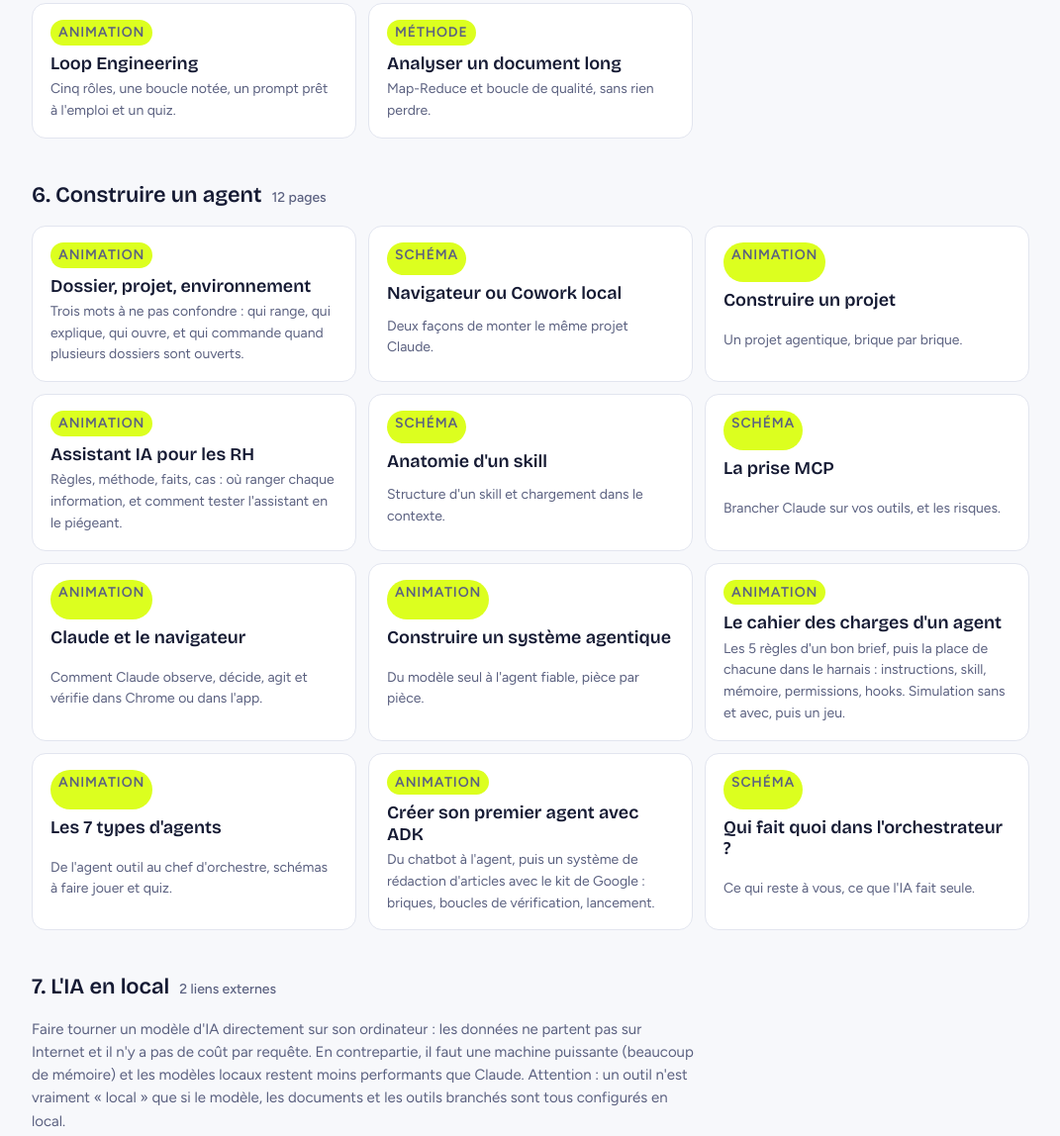
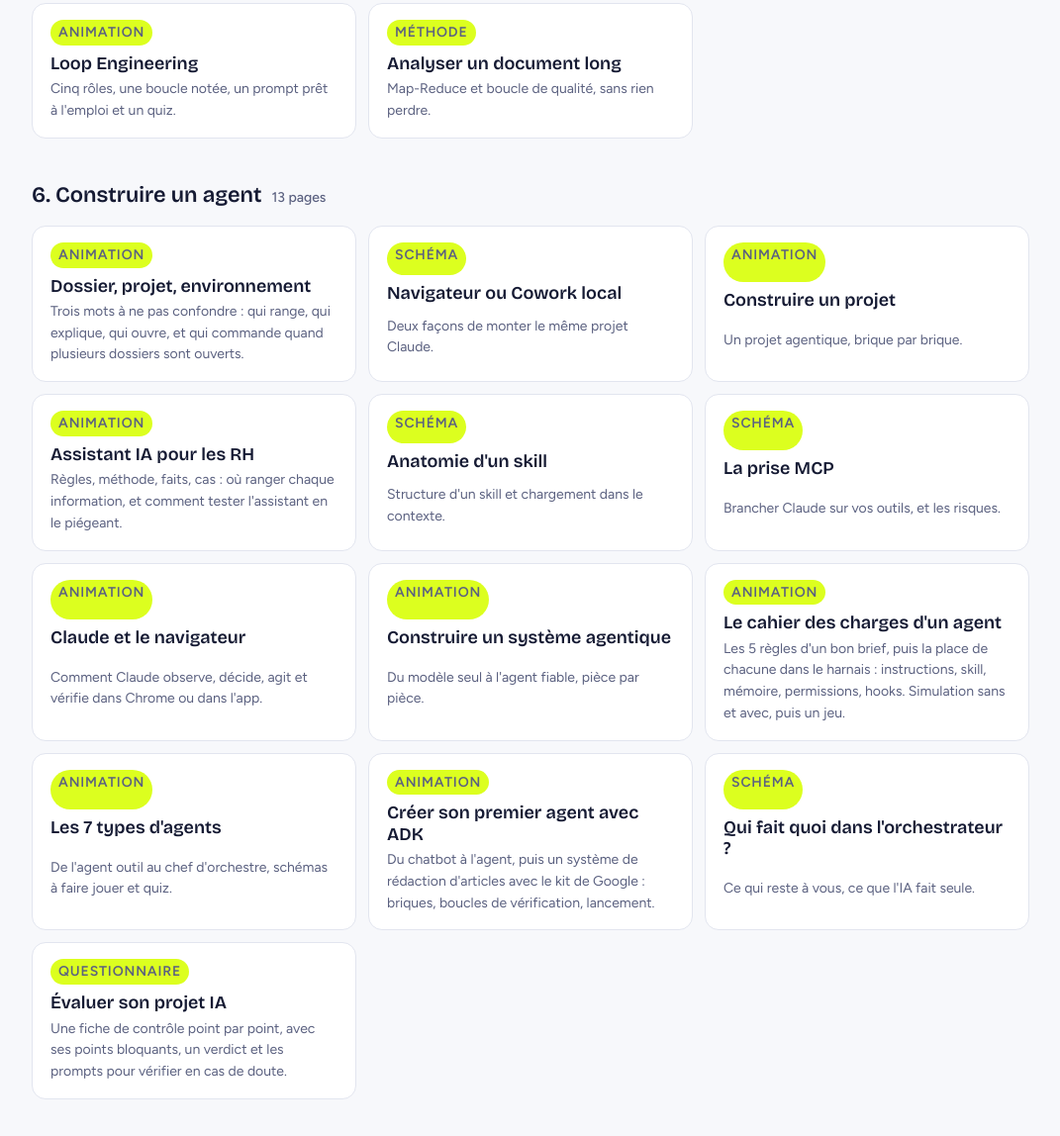
Before and after one commit to akyos-formation/formation-claude, a plain HTML site: page index.html in a window 1280 px wide. Shown: the part 2281-3429 px from the top of the page at 99% size, without its empty margins (104-1175 px from the left). Drawn offline with nearby package versions, Linux system fonts and the light colour scheme.

Commit message:
Menu : carte « Évaluer son projet IA » (rubrique 6)

```diff
--- a/index.html
+++ b/index.html
@@ -124,7 +124,7 @@ section{display:grid;gap:14px;scroll-margin-top:16px}
   </section>
 
   <section id="agents">
-    <h2>6. Construire un agent <span>12 pages</span></h2>
+    <h2>6. Construire un agent <span>13 pages</span></h2>
     <div class="grid">
       <a class="card" href="animation-dossier-projet-environnement.html"><span class="type">Animation</span><b>Dossier, projet, environnement</b><span>Trois mots à ne pas confondre : qui range, qui explique, qui ouvre, et qui commande quand plusieurs dossiers sont ouverts.</span></a>
       <a class="card" href="schema-projet-navigateur-vs-cowork.html"><span class="type">Schéma</span><b>Navigateur ou Cowork local</b><span>Deux façons de monter le même projet Claude.</span></a>
@@ -138,6 +138,7 @@ section{display:grid;gap:14px;scroll-margin-top:16px}
       <a class="card" href="animation-7-types-agents.html"><span class="type">Animation</span><b>Les 7 types d'agents</b><span>De l'agent outil au chef d'orchestre, schémas à faire jouer et quiz.</span></a>
       <a class="card" href="animation-creer-agent-adk.html"><span class="type">Animation</span><b>Créer son premier agent avec ADK</b><span>Du chatbot à l'agent, puis un système de rédaction d'articles avec le kit de Google : briques, boucles de vérification, lancement.</span></a>
       <a class="card" href="schema-orchestrateur-interactif.html"><span class="type">Schéma</span><b>Qui fait quoi dans l'orchestrateur ?</b><span>Ce qui reste à vous, ce que l'IA fait seule.</span></a>
+      <a class="card" href="questionnaire-evaluation-projet.html"><span class="type">Questionnaire</span><b>Évaluer son projet IA</b><span>Une fiche de contrôle point par point, avec ses points bloquants, un verdict et les prompts pour vérifier en cas de doute.</span></a>
     </div>
   </section>
 
```
